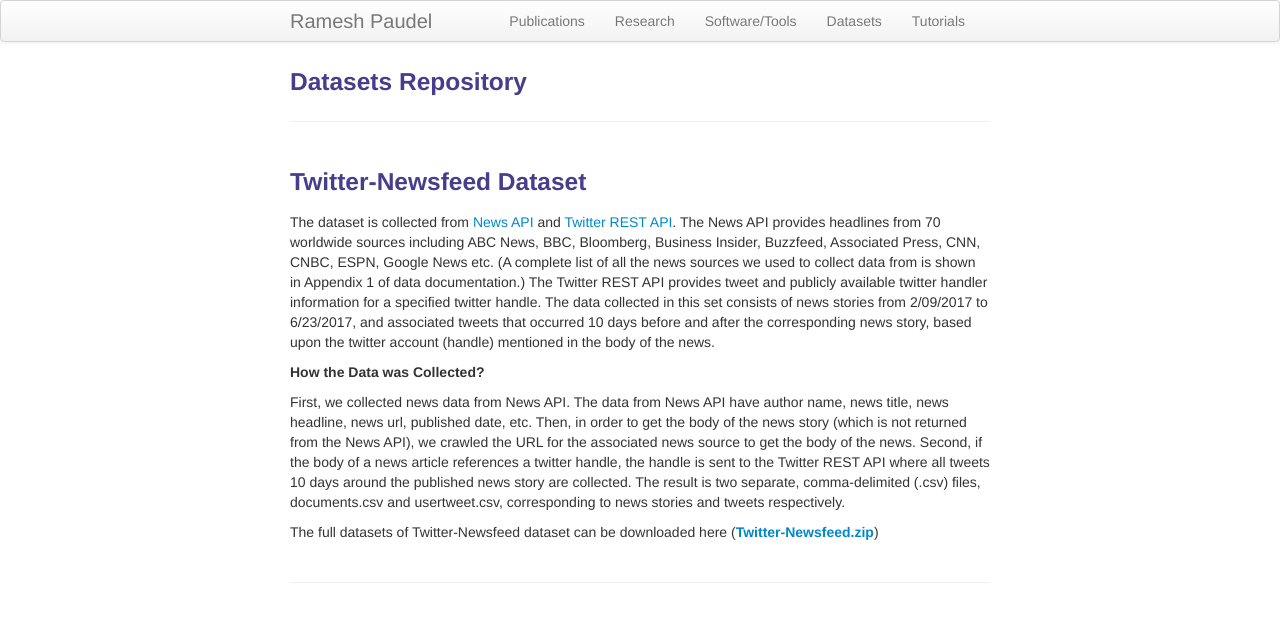
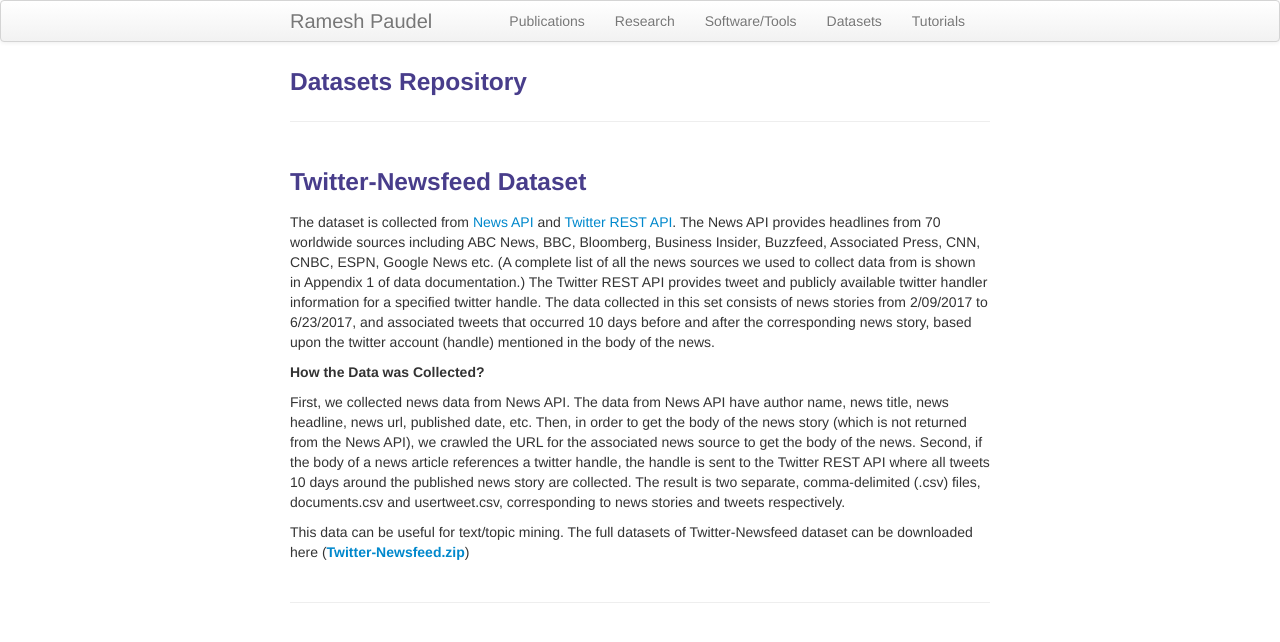
Before and after one commit to rpaudel42/rpaudel42.github.io, a Jekyll site: the page built from pages/dataset.md, in a window 1280 px wide. Shown: the top 642 px of the page. Built offline with Jekyll 4.4.1, drawn with Linux system fonts in a browser that asks for light colours.

Commit message:
Update dataset.md

```diff
--- a/pages/dataset.md
+++ b/pages/dataset.md
@@ -27,4 +27,5 @@ REST API where all tweets 10 days around the published news story are collected.
 The result is two separate, comma-delimited (.csv) files, documents.csv and usertweet.csv,
 corresponding to news stories and tweets respectively.
 
+This data can be useful for text/topic mining.
 The full datasets of Twitter-Newsfeed dataset can be downloaded here (**[Twitter-Newsfeed.zip](/datasets/Twitter-Newsfeed.zip)**)
```
